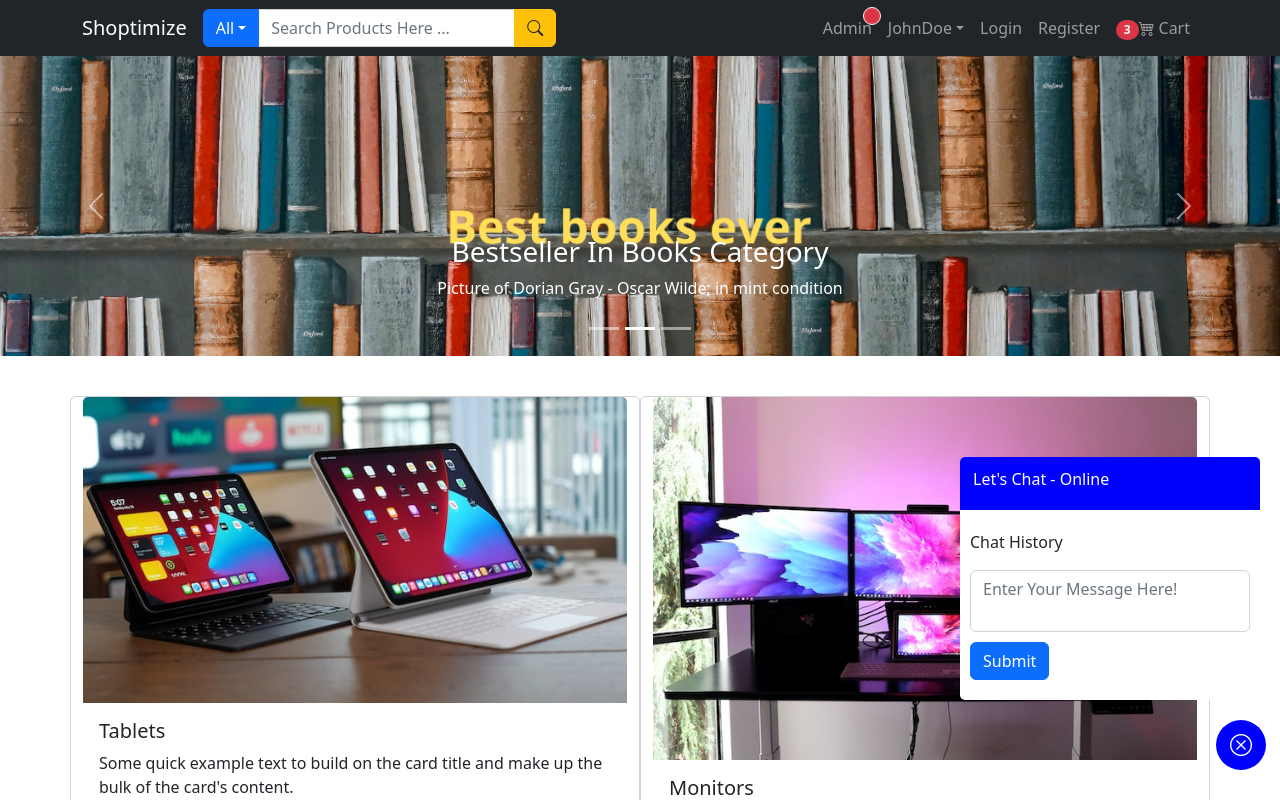
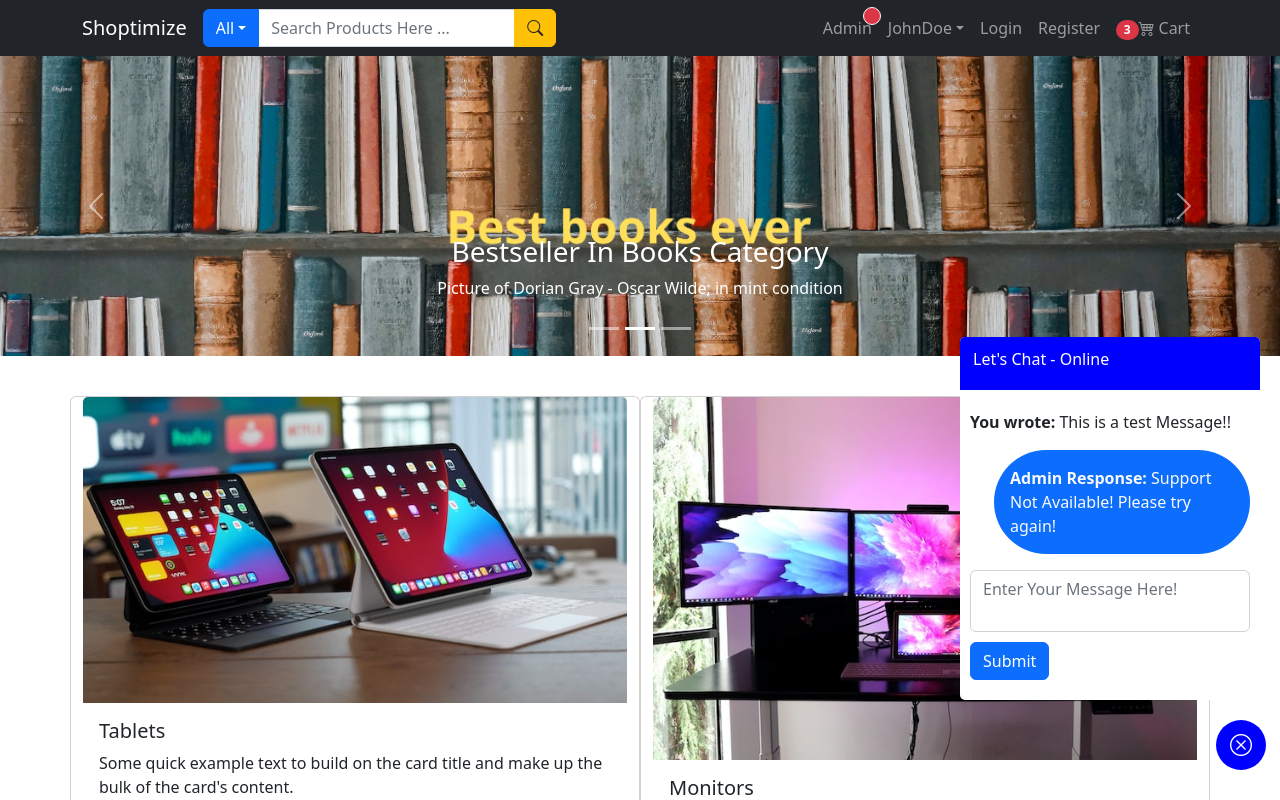
Before and after one commit to ShanchaiZ/MERN-ecommerce, a React (Create React App) app in the folder frontend/: page / in a window 1280 px wide. Both pictures are taken after a click on the label 1241 px from the left and 745 px from the top of the page. Shown: the top 800 px of the page. Built offline with nearby package versions, Linux system fonts and the light colour scheme.

Commit message:
updated html markup with static text for chat history

```diff
--- a/frontend/src/components/user/UserChatComponent.js
+++ b/frontend/src/components/user/UserChatComponent.js
@@ -15,9 +15,16 @@ const UserChatComponent = () => {
                 </div>
                 {/* Chatbox Field to Enter Message */}
                 <div className="chat-form">
+                    {/* Chat History */}
                     <div className="cht-msg">
-                        <p>Chat History</p>
+                        <p>
+                            <b>You wrote:</b> This is a test Message!!
+                        </p>
+                        <p className="bg-primary p-3 ms-4 text-light rounded-pill">
+                            <b>Admin Response:</b> Support Not Available! Please try again!
+                        </p>
                     </div>
+                    {/* Chatbot Text Area */}
                     <textarea id="clientChatMsg" className="form-control" placeholder="Enter Your Message Here!"></textarea>
                     {/* Chat Submit Button */}
                     <button className="btn btn-primary btn-block">Submit</button>
```
